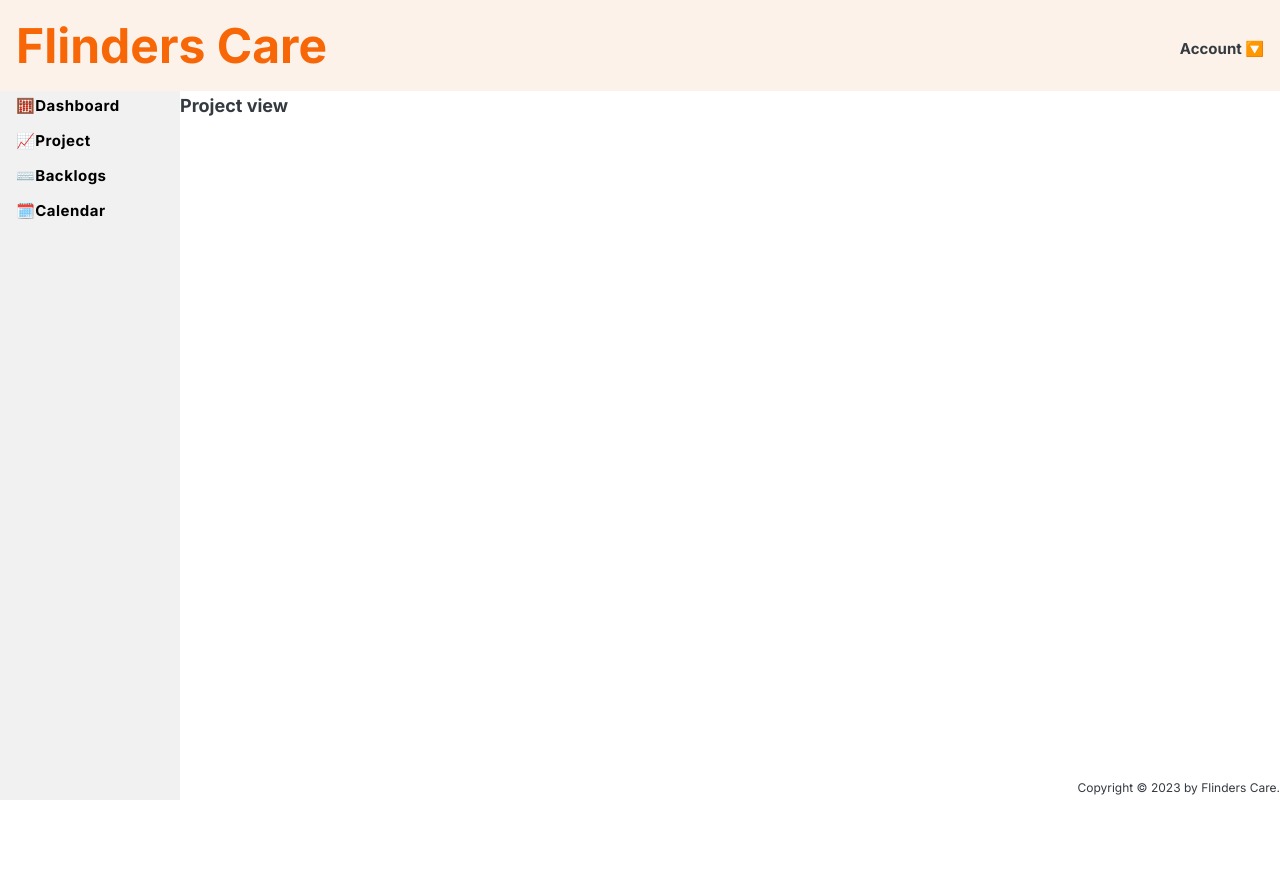
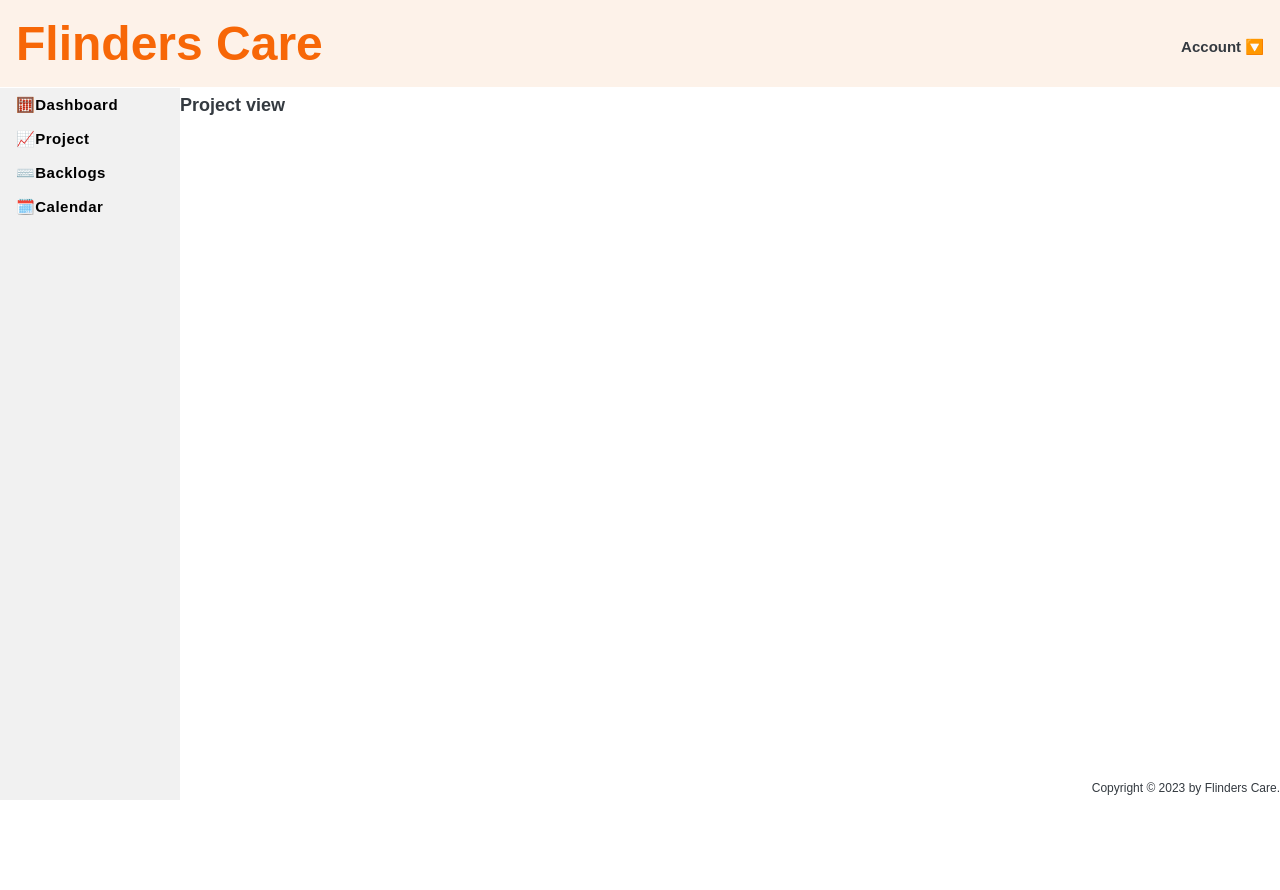
Before and after one commit to KureAtYungkurrinthi/www, a PHP site: page / in a window 1280 px wide. Run offline with PHP 8.4, Linux system fonts and the light colour scheme.

Commit message:
cleanups

```diff
--- a/index.html
+++ b/index.html
@@ -4,18 +4,17 @@
 <head>
     <meta charset="UTF-8" />
     <meta name="viewport" content="width=device-width, initial-scale=1.0" />
-
-  <link rel="preconnect" href="https://fonts.googleapis.com">
-  <link rel="preconnect" href="https://fonts.gstatic.com" crossorigin>
-  <link href="https://fonts.googleapis.com/css2?family=Inter:wght@400;500;700&display=swap" rel="stylesheet">
-
     <link rel="stylesheet" href="styles/style.css" />
-
     <script src="scripts/script.js" defer></script>
 
+    <meta name="author" content="Group 5" />
+    <meta name="description" content="Home Page" />
     <title>Flinders Care</title>
+</head>
+
+<body>
+
     <div class="container">
-</head>
 
         <div class="top-bar">
             <h1>Flinders Care</h1>
@@ -28,21 +27,15 @@
             </nav>
         </div>
 
-</div>
         <main>
-
-  <body>
             <ul class="menu">
                 <li><a href="#">🧮Dashboard</a></li>
                 <li><a class="project" href="index.html">📈Project</a></li>
                 <li><a href="#">⌨️Backlogs</a></li>
                 <li><a href="#">🗓️Calendar</a></li>
-
             </ul>
 
             <p class="pj-view">Project view</p>
-
-
         </main>
 
         <footer>
@@ -50,7 +43,9 @@
                 Copyright &copy; 2023 by Flinders Care.
             </p>
         </footer>
+
+    </div> <!-- End of .container -->
+
 </body>
-</div>
 
 </html>
--- a/styles/style.css
+++ b/styles/style.css
@@ -5,10 +5,10 @@
 }
 
 /*****************/
-/* GENRAL COMPONENTS */
+/* GENERAL COMPONENTS */
 /*****************/
 body {
-  font-family: "Inter", sans-serif;
+    font-family: Arial, Helvetica, sans-serif;
     color: #343a40;
     font-size: 24px;
     min-height: 100vh;
```
Also changed, not shown: scripts/script.js (indentation only). Lines whose indentation alone changed are shown as unchanged.
